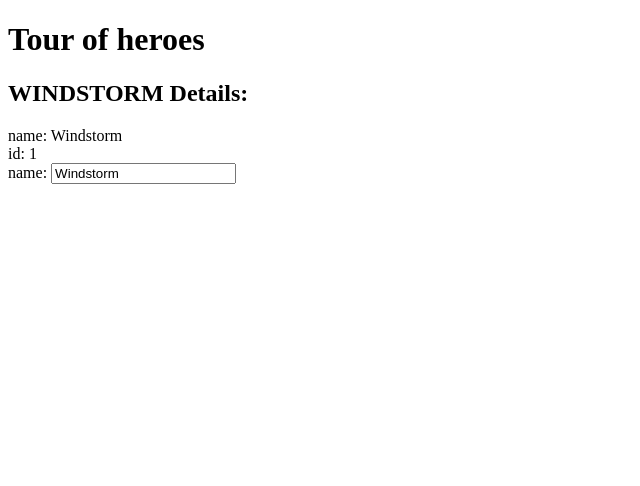
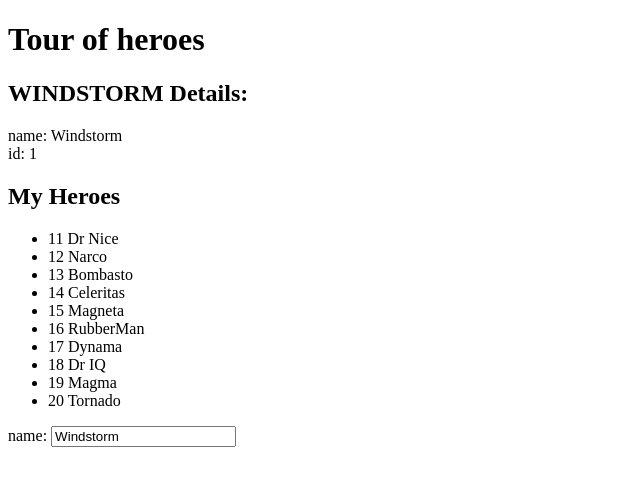
Before and after one commit to ZofiaStyszynska/Angular-practice, an Angular app: page / in a window 1280 px wide. Shown: the top 486 px of the page, without its empty margins (0-640 px from the left). Built offline with nearby package versions, Linux system fonts and the light colour scheme.

Commit message:
function onSelect

```diff
--- a/src/app/heroes/heroes.component.html
+++ b/src/app/heroes/heroes.component.html
@@ -1,19 +1,29 @@
-<h2>{{ hero.name | uppercase }} Details:</h2>
+<h2>{{ selectedHero.name | uppercase }} Details:</h2>
 <div>
   <span>
     name:
   </span>
-  {{ hero.name }}
+  {{ selectedHero.name }}
 </div>
 <div>
   <span>
     id:
   </span>
-  {{ hero.id }}
+  {{ selectedHero.id }}
 </div>
+
+
+
+<h2>My Heroes</h2>
+<ul class="heroes">
+    <li *ngFor="let hero of heroes" (click)="onSelect(hero)">
+    <span class="badge">{{hero.id}}</span> {{hero.name}}
+  </li>
+</ul>
+
 <div>
     <label>name:
-      <input [(ngModel)]="hero.name" placeholder="name"/>
+      <input [(ngModel)]="selectedHero.name" placeholder="name"/>
     </label>
   </div>
   <!-- <a [href] = "hero.name">Go to heroes page</a> -->
--- a/src/app/heroes/heroes.component.ts
+++ b/src/app/heroes/heroes.component.ts
@@ -1,5 +1,6 @@
 import { Component, OnInit } from '@angular/core';
 import { Hero } from '../hero';
+import {HEROES} from '../mocks/mock-heroes';
 
 @Component({
   selector: 'app-heroes',
@@ -10,9 +11,15 @@
 
   constructor() { }
 
-  hero : Hero = {
+  heroes = HEROES;
+
+  selectedHero : Hero = {
     name: 'Windstorm',
     id:1
+  }
+
+  onSelect(newHero:Hero): void {
+    this.selectedHero = newHero;
   }
 
 
--- /dev/null
+++ b/src/app/mocks/mock-heroes.ts
@@ -0,0 +1,14 @@
+import { Hero } from '../hero';
+
+export const HEROES: Hero[] = [
+  { id: 11, name: 'Dr Nice' },
+  { id: 12, name: 'Narco' },
+  { id: 13, name: 'Bombasto' },
+  { id: 14, name: 'Celeritas' },
+  { id: 15, name: 'Magneta' },
+  { id: 16, name: 'RubberMan' },
+  { id: 17, name: 'Dynama' },
+  { id: 18, name: 'Dr IQ' },
+  { id: 19, name: 'Magma' },
+  { id: 20, name: 'Tornado' }
+];
```
